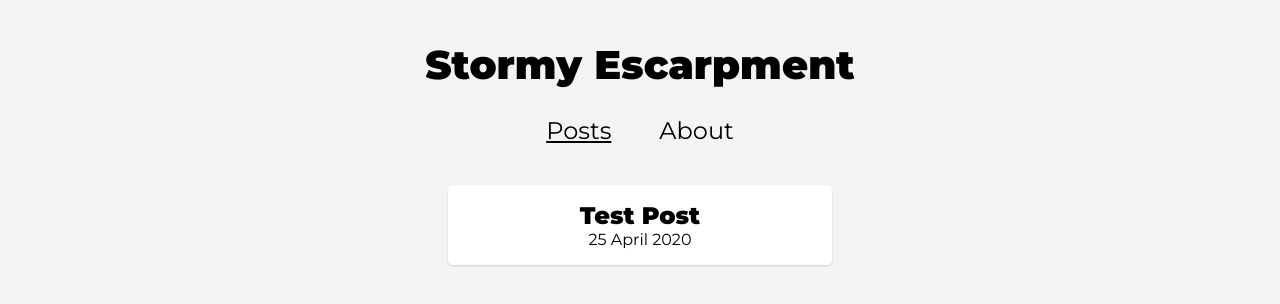
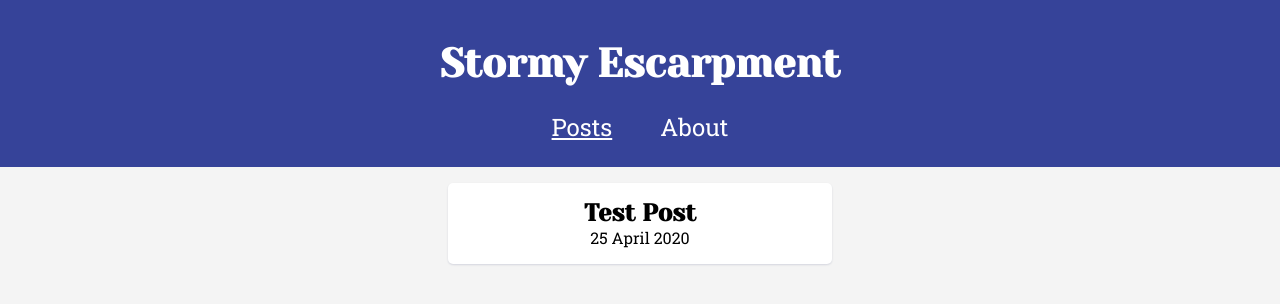
Before and after one commit to sashankr98/fnc-blog, a React (Create React App) app: page /blog/posts in a window 1280 px wide. Shown: the top 304 px of the page. Built offline with nearby package versions, Linux system fonts and the light colour scheme.

Commit message:
spacing, font, and colour changes

```diff
--- a/src/App.css
+++ b/src/App.css
@@ -2,7 +2,7 @@
 	padding: 0;
 	margin: 0;
 	background-color: #f4f4f4;
-	font-family: 'Montserrat', sans-serif;
+	font-family: 'Roboto Slab', serif;
 }
 
 .App {
@@ -12,7 +12,7 @@
 }
 
 ::selection {
-	background-color: #0052f6;
+	background-color: #364399;
 	color: #fff;
 }
 
@@ -22,11 +22,10 @@ h1 {
 }
 
 h1,h2,h3,h4,h5,h6 {
-	font-family: 'Montserrat', sans-serif;
+	font-family: 'Yeseva One', cursive;
 }
 
 p {
-	font-family: 'Montserrat', sans-serif;
 	text-align: justify;
 }
 
@@ -35,3 +34,30 @@ a {
     text-decoration: none;
     color: inherit;
 }
+
+@media (min-width: 0px) {
+	.post-view, .about {
+		width: 90%;
+	}
+	.box {
+		width: 60%;
+	}
+  }
+
+  @media (min-width: 768px) {
+	.post-view, .about {
+	  	width: 80%;
+	}
+	.box {
+		width: 50%;
+	}
+  }
+
+  @media (min-width: 992px) {
+	.post-view, .about {
+	  	width: 70%;
+	}
+	.box {
+		width: 30%;
+	}
+  }
--- a/src/components/AboutView.js
+++ b/src/components/AboutView.js
@@ -20,7 +20,7 @@ class AboutView extends React.Component {
 
 	render() {
 		return (
-			<div className='About'>
+			<div className='about'>
 				<ReactMarkdown>{this.state.about}</ReactMarkdown>
 			</div>
 		)
--- a/src/components/styles/AboutView.css
+++ b/src/components/styles/AboutView.css
@@ -1,41 +1,13 @@
-.About {
-    width: 50%;
-    padding: 0%;
-    margin: auto;
+.about {
+    margin: 20px auto 15px;
 }
 
-.About p {
-    margin: 1em auto;
-}
-
-#social-intro {
-    text-align: center;
-    margin: 3em auto 0;
+.about p {
+    margin: 1.5em;
 }
 
 a {
     color: black;
-}
-
-#credit {
-    font-family: 'Playfair Display', serif;
-    font-size: x-small;
-}
-
-#social {
-    list-style: none;
-    display: inline-block;
-}
-
-#social li {
-    display: inline-block;
-    transition: 0.2s;
-    cursor: pointer;
-}
-
-#social:hover li:not(:hover) {
-    opacity: 0.5;
-    transition: 0.2s;
 }
 
 img {
@@ -46,11 +18,3 @@ img {
 img:hover {
     opacity: 1;
 }
-
-#credit {
-    margin: 0.5em;
-}
-
-#credit a {
-    text-decoration: underline;
-}
--- a/src/components/styles/NavBar.css
+++ b/src/components/styles/NavBar.css
@@ -1,5 +1,15 @@
+header, header *{
+  background-color: #364399;
+  color: #ffffff;
+}
+
+header::selection, header *::selection {
+  background-color: #ffffff;
+  color: #364399;
+}
+
 .nav-bar h1 {
-  margin: 1em 1em 0;
+  padding: 1em 1em 0;
   font-size: 30pt;
   text-align: center;
 }
@@ -16,7 +26,6 @@
 .pages li {
   display: inline-block;
   margin: 1em;
-  font-family: 'Playfair Display', serif;
   font-size: 18pt;
   transition: 0.2s;
 }
@@ -30,10 +39,10 @@
 }
 
 .pages:hover a {
-  color: #999999;
+  color: #aaaaaa;
   transition: 0.2s;
 }
 
 .pages a:hover {
-  color: #000000;
+  color: #ffffff;
 }
--- a/src/components/styles/PostList.css
+++ b/src/components/styles/PostList.css
@@ -7,9 +7,8 @@
     padding: 1em 0;
     margin: 1em auto;
     border-radius: 5px;
-    box-shadow: 0 1px 2px rgba(0,0,0,0.15);
+    box-shadow: 0 1px 2px rgba(36,43,99,0.15);
     transition: all 0.2s ease-in-out;
-    font-family: 'Montserrat', sans-serif;
 }
 
 .box::after {
@@ -22,7 +21,7 @@
   top: 0;
   left: 0;
   border-radius: 5px;
-  box-shadow: 0 5px 15px rgba(0,0,0,0.3);
+  box-shadow: 0 5px 15px rgba(36,43,99,0.3);
   transition: opacity 0.2s ease-in-out;
 }
 
--- a/src/components/styles/PostView.css
+++ b/src/components/styles/PostView.css
@@ -1,23 +1,22 @@
+
 .post-view {
-    width: 70%;
-    margin: auto;
+    margin: 20px auto 15px;
 }
 
 .post-view h1 {
-    text-align: center;
+  text-align: center;
 }
 
 .post-view p {
-    margin: 1.5em;
+  margin: 1.5em;
 }
 
 .post-view hr {
-    margin: 3em 0 5em;
+  margin: 3em 3em 5em;
 }
 
-
 img {
-    display: block;
-    width: 80% !important;
-    margin: auto !important;
+  display: block;
+  width: 80% !important;
+  margin: auto !important;
 }
--- a/src/index.css
+++ b/src/index.css
@@ -1,10 +1,7 @@
-/* @import url('https://fonts.googleapis.com/css2?family=Montserrat:wght@900&family=Playfair+Display&display=swap'); */
-@import url('https://fonts.googleapis.com/css2?family=Montserrat:wght@400;900&family=Playfair+Display&display=swap');
+@import url('https://fonts.googleapis.com/css2?family=Roboto+Slab:wght@400;500;600;700&family=Yeseva+One&display=swap');
 
 body {
   margin: 0;
-  font-family: 'Montserrat', sans-serif;
-  font-family: 'Playfair Display', serif;
   /* font-family: -apple-system, BlinkMacSystemFont, 'Segoe UI', 'Roboto', 'Oxygen',
     'Ubuntu', 'Cantarell', 'Fira Sans', 'Droid Sans', 'Helvetica Neue', 'Montserrat' sans-serif, 'Playfair Display' serif; */
   -webkit-font-smoothing: antialiased;
```
Also changed, not shown: src/components/utils/ToastOptions.js (deleted, +0 -21 lines).
